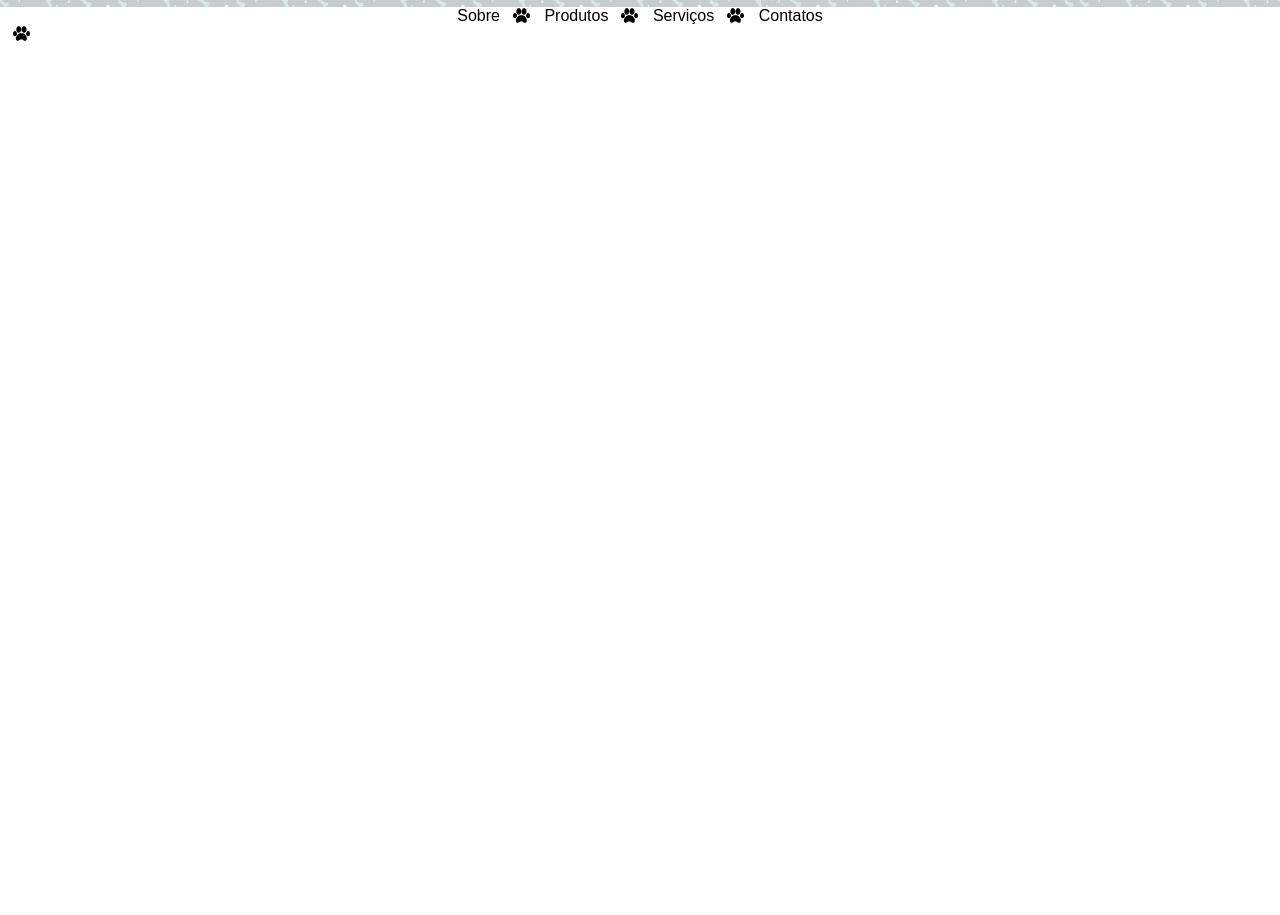
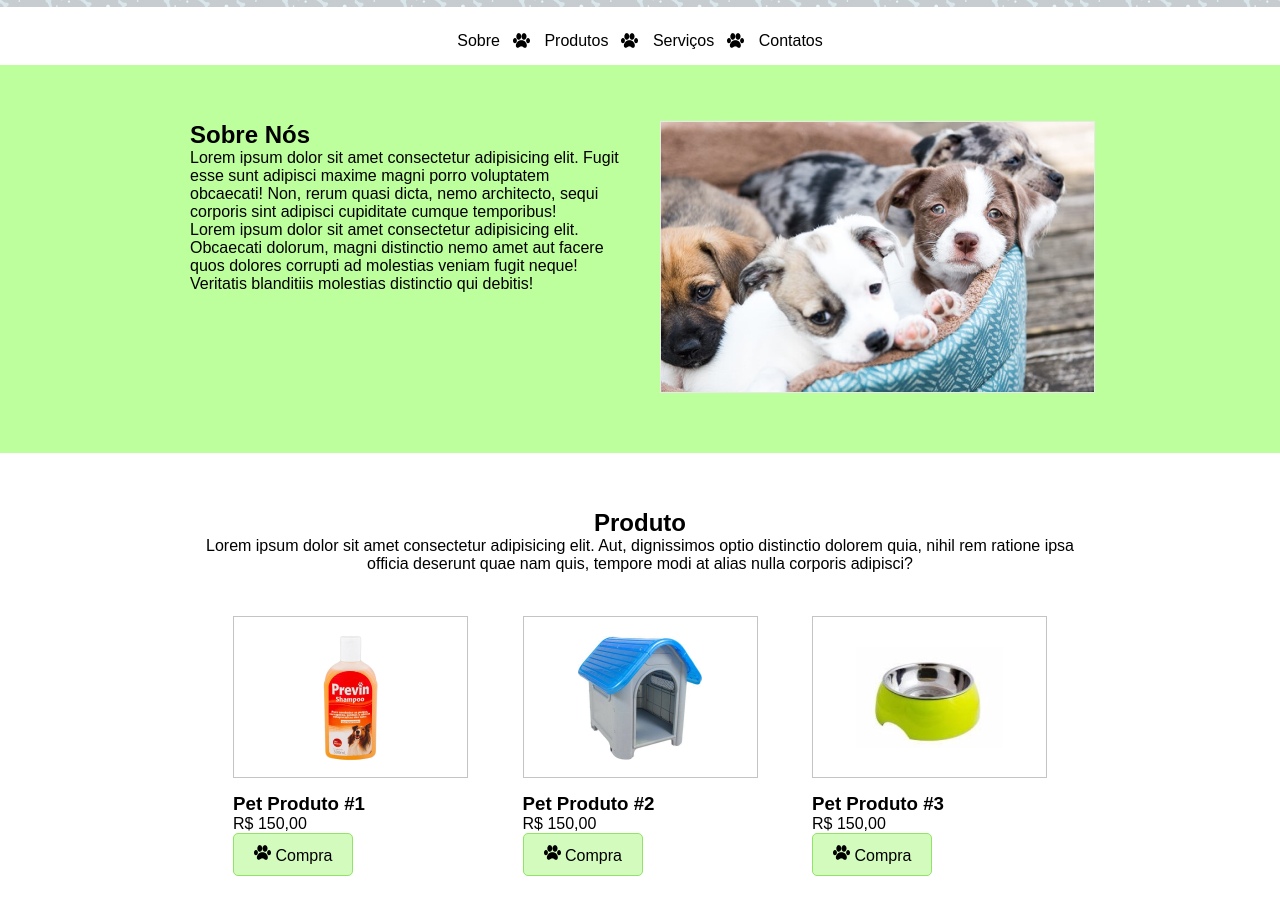
Before and after one commit to Diego661-max/ProjetoPetShop, a plain HTML site: page index.html in a window 1280 px wide. Shown: the part 97-1012 px from the top of the page. Before the commit the page ends 800 px from the top, so only its background shows below. Drawn offline with Linux system fonts and the light colour scheme.

Commit message:
Sobre-Produto

```diff
--- a/css/petshop..css
+++ b/css/petshop..css
@@ -21,7 +21,7 @@ nav{
     text-align: center;
     margin-top: 10px;
 }
-nav,li{
+nav li{
     display: inline;
    background-image: url(../img/patinha-preta.png);
     background-repeat: no-repeat;
@@ -42,3 +42,52 @@ nav a:hover{
     padding-right: 0;
     margin-right: 0;
 }
+#produto .flex-conteiner{
+    margin: 43px;
+}
+
+.Fundo-verde{
+    background-color: #bdff9c;
+}
+
+.conteiner{
+    width: 900px;
+    margin: 0 auto ;
+    padding: 56px 0;
+}
+.flex-conteiner{
+    display: flex;
+    justify-content: space-between;
+    flex-wrap: wrap;
+}
+.flex-conteiner .col{
+    width: 430px;
+}
+.produto{
+    width: 235px;
+}
+.produto figure{
+    border: 1px solid #c4c4c4;
+    background-color: #fff;
+    margin: 0 0 15px 0;
+    padding: 0;
+    text-align: center;
+    height: 160px;
+    line-height: 160px;
+}
+.produto figure img{
+    vertical-align: middle;
+}
+.texto-centralizado{
+    text-align: center;
+}
+.btn-pata{
+    border: 1px solid #91e467;
+    background-color: #d2fbbd;
+    padding: 10px 20px;
+    display: inline-block;
+    text-decoration: none;
+    color: #000;
+    border-radius: 5px;
+    cursor: pointer;
+}
--- a/index.html
+++ b/index.html
@@ -20,5 +20,71 @@
             <li id="itemContatos"><a href="#">Contatos</a></li>
         </ul>
     </nav>
+    <main>
+        <section class="Fundo-verde">
+            <div class="conteiner flex-conteiner">
+                <div class="col">
+                    <h2>Sobre Nós</h2>
+                    <p>Lorem ipsum dolor sit amet consectetur adipisicing elit. Fugit esse sunt adipisci maxime magni
+                        porro voluptatem obcaecati! Non, rerum quasi dicta, nemo architecto, sequi corporis sint
+                        adipisci cupiditate cumque temporibus!</p>
+                    <p>Lorem ipsum dolor sit amet consectetur adipisicing elit. Obcaecati dolorum, magni distinctio nemo
+                        amet aut facere quos dolores corrupti ad molestias veniam fugit neque! Veritatis blanditiis
+                        molestias distinctio qui debitis!</p>
+                </div>
+                <div class="col">
+                    <img src="./img/img-sobre.jpg" alt="Cachorro">
+                </div>
+            </div>
+
+        </section>
+        <section id="produto">
+            <div class="conteiner">
+                <h2 class="texto-centralizado">Produto</h2>
+                <p class="texto-centralizado">Lorem ipsum dolor sit amet consectetur adipisicing elit. Aut, dignissimos
+                    optio distinctio dolorem quia, nihil rem ratione ipsa officia deserunt quae nam quis, tempore modi
+                    at alias nulla corporis adipisci?</p>
+                <div class="flex-conteiner">
+                    <div class="produto">
+                        <figure>
+                            <img src="/img/produto-1.jpg" alt="produto Pet 1">
+                        </figure>
+                        <h3>Pet Produto #1</h3>
+                        <p>R$ 150,00</p>
+                        <a href="#" class="btn-pata">
+                            <img src="/img/patinha-preta.png" alt="Patinha Preta">
+                            Compra
+                        </a>
+                    </div>
+
+
+            <div class="produto">
+                <figure>
+                    <img src="/img/produto-2.jpg" alt="produto Pet 2">
+                </figure>
+                <h3>Pet Produto #2</h3>
+                <p>R$ 150,00</p>
+                <a href="#" class="btn-pata">
+                    <img src="/img/patinha-preta.png" alt="Patinha Preta">
+                    Compra
+                </a>
+            </div>
+
+            <div class="produto">
+                <figure>
+                    <img src="/img/produto-3.jpg" alt="produto Pet 3">
+                </figure>
+                <h3>Pet Produto #3</h3>
+                <p>R$ 150,00</p>
+                <a href="#" class="btn-pata">
+                    <img src="/img/patinha-preta.png" alt="Patinha Preta">
+                    Compra
+                </a>
+            </div>
+
+            </div>
+
+        </section>
+         </main>
 </body>
 </html>
```
